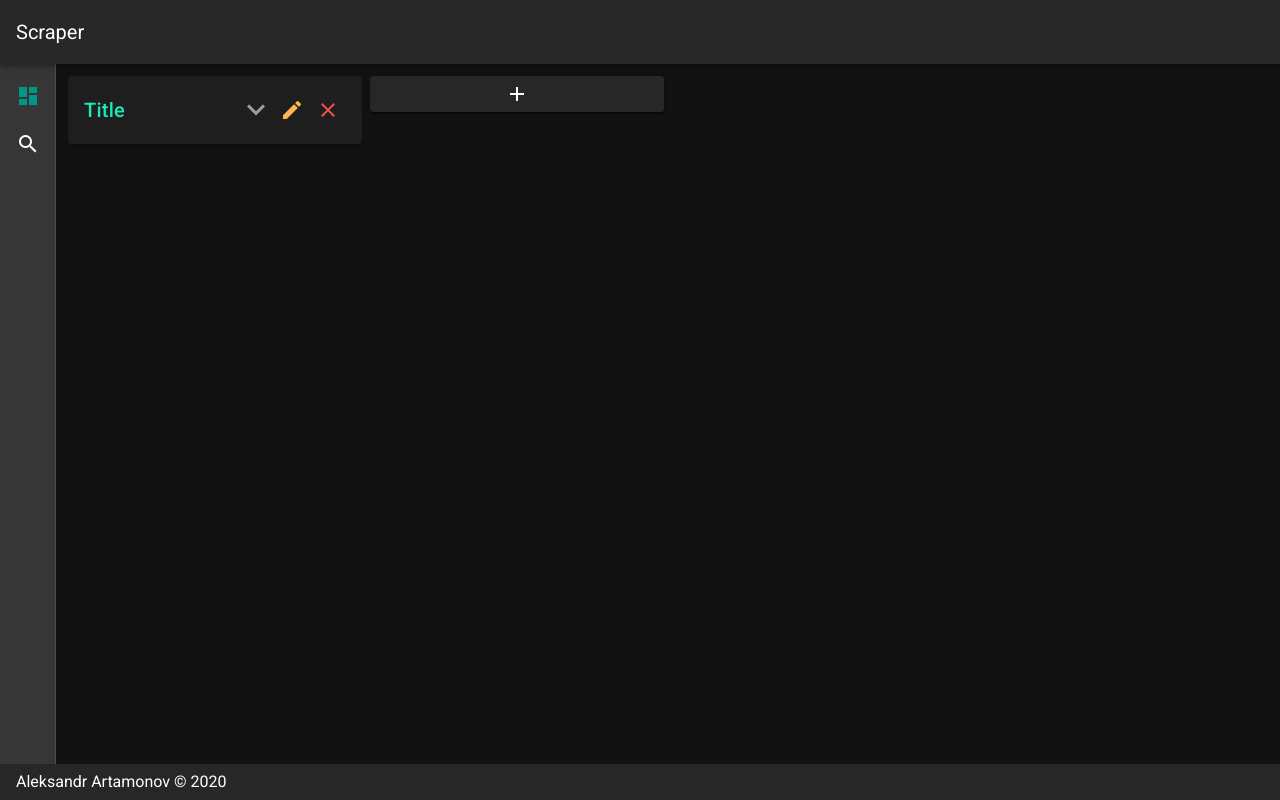
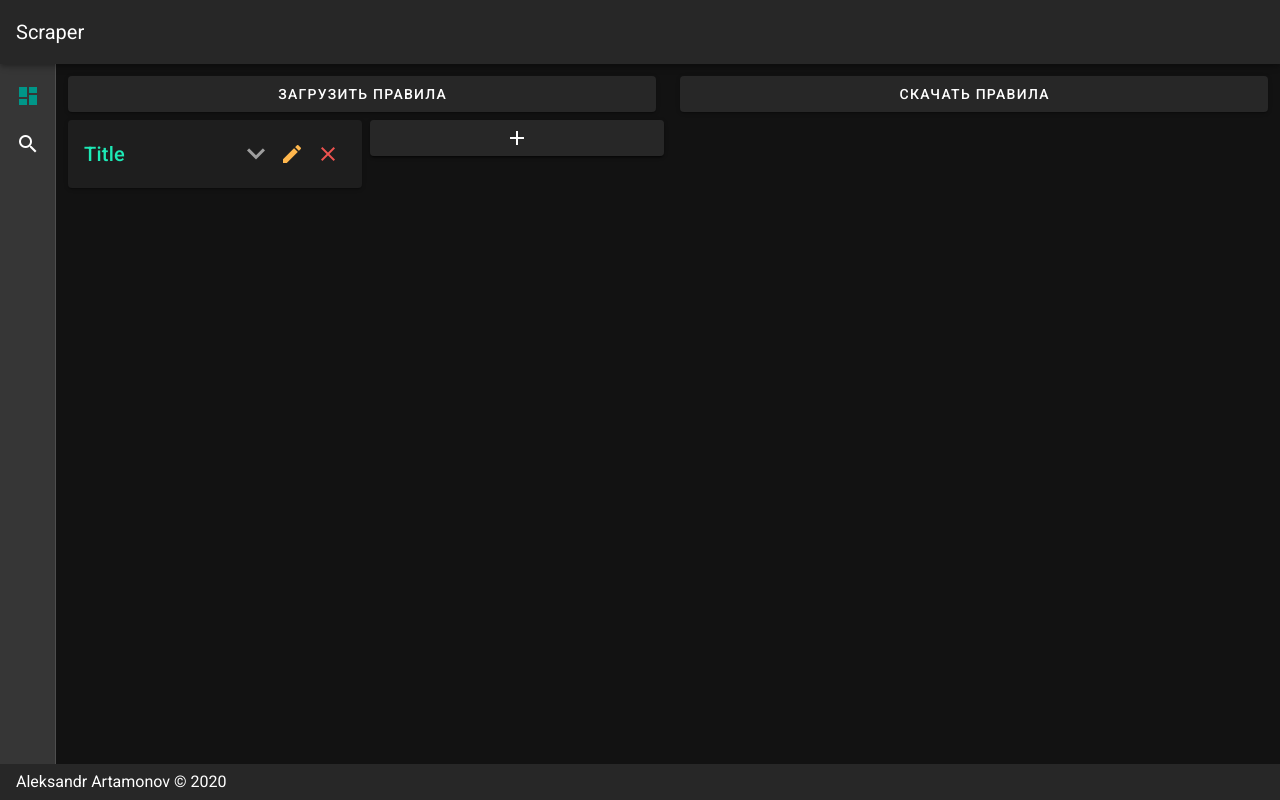
Before and after one commit to Sussia/Web-scraper-ST, a Vue app in the folder web-scraper-vue/: page / in a window 1280 px wide. Built offline with nearby package versions, Linux system fonts and the light colour scheme.

Commit message:
Add FileDownload component, create stubs for other buttons

```diff
--- /dev/null
+++ b/web-scraper-vue/src/components/FileDownload.vue
@@ -0,0 +1,85 @@
+<template>
+  <v-btn block :disabled="downloadData.length === 0"
+     :href="convertData"
+     :download="`${fileName}.${fileType}`">
+    {{ ButtonText }}
+  </v-btn>
+</template>
+
+<script>
+    export default {
+        name: "FileDownload",
+        props: {
+            fileName: {
+                type: String,
+                required: true
+            },
+            downloadData: {
+                type: Array,
+                required: true
+            },
+            fileType: {
+                type: String,
+                required: true
+            },
+            dataTitles: {
+                type: Array
+            },
+            ButtonText: {
+                type: String,
+                required: true
+            }
+        },
+        computed: {
+            _dataTitles() {
+                if(this.dataTitles === undefined) {
+                    return Object.keys(this.downloadData[0])
+                } else {
+                    return this.dataTitles
+                }
+            },
+            convertData () {
+                let contentType = ''
+                let dData = ''
+                let blob
+                let url
+                let titles
+                let titlesString
+                switch (this.fileType) {
+                    case 'json':
+                        contentType = 'application/json'
+                        dData = JSON.stringify(this.downloadData, null, 2)
+                        blob = new Blob([dData], { type: contentType })
+                        url = window.URL.createObjectURL(blob)
+                        break
+
+                    case 'csv':
+                        contentType = "application/csvcharset=utf-8"
+                        titles = this._dataTitles
+                        titlesString = titles.join(';')
+                        dData += titlesString + '\r\n'
+                        this.downloadData.map(item => {
+                            const keys = titles
+                            keys.forEach((key, index) => {
+                                dData += item[key]
+                                if (keys.length > index) {
+                                    dData += ';'
+                                }
+                            })
+                            dData += '\r\n'
+                        })
+                        blob = new Blob([dData], { type: contentType })
+                        url = window.URL.createObjectURL(blob)
+                        break
+                    default:
+                        break
+                }
+                return url
+            }
+        }
+    }
+</script>
+
+<style scoped>
+
+</style>
--- a/web-scraper-vue/src/components/RuleManagementComponent.vue
+++ b/web-scraper-vue/src/components/RuleManagementComponent.vue
@@ -1,5 +1,14 @@
 <template>
   <v-container fluid>
+    <v-row>
+      <v-col :cols="6">
+        <v-btn block>Загрузить правила</v-btn>
+      </v-col>
+      <v-col :cols="6">
+        <FileDownload button-text="Скачать правила" :download-data="parsingRules"
+                      file-name="parsing_rules" file-type="json"></FileDownload>
+      </v-col>
+    </v-row>
     <v-row dense align="start">
       <v-col v-for="(rule, index) in parsingRules" :key="rule.title" :cols="3">
         <v-card>
@@ -45,11 +54,13 @@
 
 <script>
     import RuleForm from "./RuleForm";
+    import FileDownload from "./FileDownload";
 
     export default {
         name: "RuleManagementComponent",
         components: {
-            RuleForm
+            RuleForm,
+            FileDownload
         },
         props: {
             parsingRules: {
--- a/web-scraper-vue/src/components/ScrapingComponent.vue
+++ b/web-scraper-vue/src/components/ScrapingComponent.vue
@@ -12,10 +12,24 @@
         </v-btn>
       </v-col>
     </v-row>
-    <v-row justify="center">
-      <v-col cols="2">
-        <v-btn @click="getScrapedData" :disabled="parsingRules.length === 0 || links.length === 1">
+    <v-row>
+      <v-col cols="3">
+        <v-btn block>
+          Загрузить адреса страниц
+        </v-btn>
+      </v-col>
+      <v-col cols="3">
+        <v-btn @click="getScrapedData" :disabled="parsingRules.length === 0 || links.length === 1" block>
           Получить контент
+        </v-btn>
+      </v-col>
+      <v-col cols="3" v-if="scrapedValues.length !== 0">
+        <FileDownload :download-data="scrapedValues" file-name="scraped_values"
+                      file-type="csv" button-text="Скачать таблицу"></FileDownload>
+      </v-col>
+      <v-col cols="3">
+        <v-btn block v-if="scrapedValues.length !== 0">
+          Отчистить таблицу
         </v-btn>
       </v-col>
     </v-row>
@@ -30,9 +44,13 @@
 
 <script>
     import axios from "axios";
+    import FileDownload from "./FileDownload";
 
     export default {
         name: "ScrapingComponent",
+        components: {
+            FileDownload
+        },
         props: {
             parsingRules: {
                 type: Array,
```
Also changed, not shown: web-scraper-vue/src/App.vue (line endings or trailing spaces).
